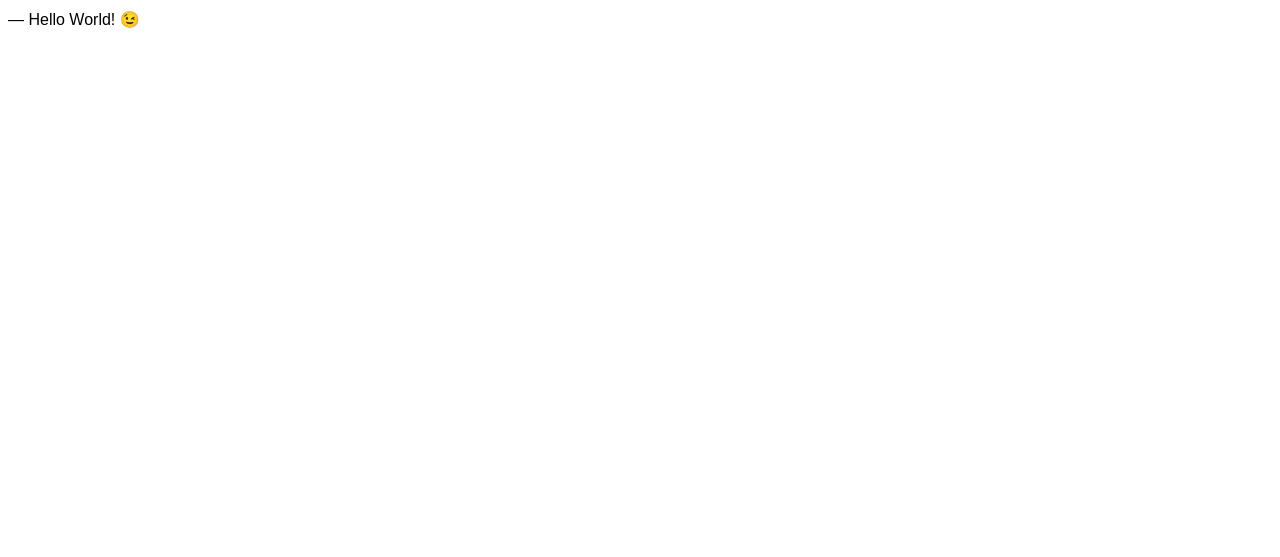
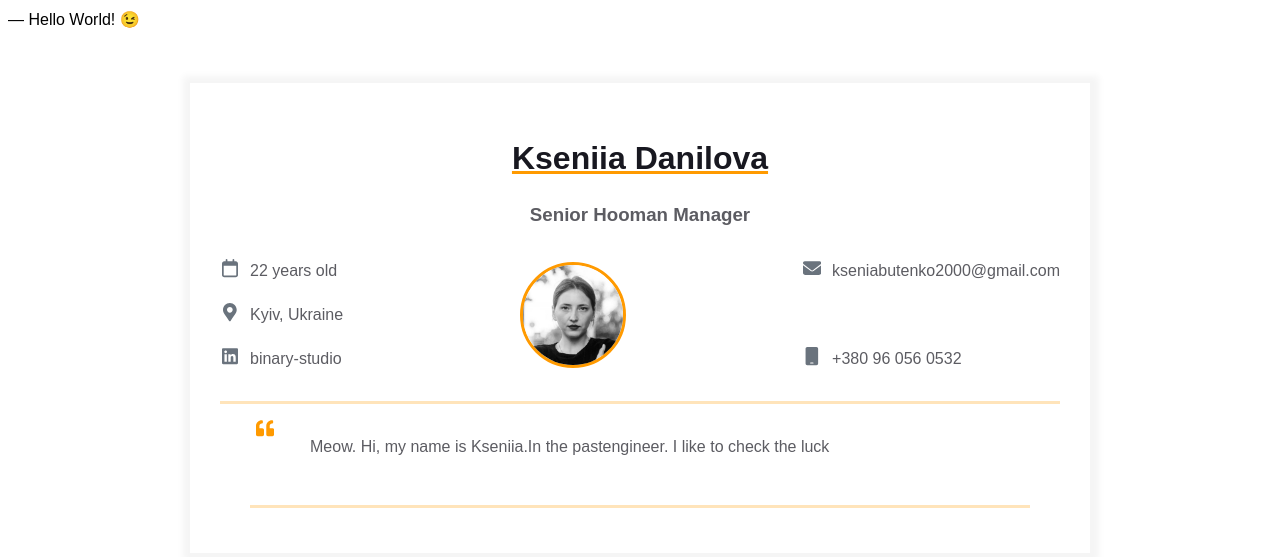
Before and after one commit to danilovass/homepage, a plain HTML site: page index.html in a window 1280 px wide. Drawn offline with Linux system fonts and the light colour scheme.

Commit message:
add main information

```diff
--- a/index.html
+++ b/index.html
@@ -8,5 +8,83 @@
   </head>
   <body>
     ― Hello World! &#x1F609;
+    <main>
+      <div class="resume">
+        <div class="container">
+          <div class="resume__block">
+            <h1 class="contact-info__header">Kseniia Danilova</h1>
+            <h3 class="contact-info__sub-header">Senior Hooman Manager</h3>
+
+            <div class="contact_info_container fh">
+              <div class="contact-info__block">
+                <a href="" rel="author" class="contact-info__item">
+                  <div class="contact-info__item-icon-wrapper">
+                      <svg class="contact-info__item-icon" xmlns="http://www.w3.org/2000/svg" viewBox="0 0 448 512"><!--! Font Awesome Pro 6.1.1 by @fontawesome - https://fontawesome.com License - https://fontawesome.com/license (Commercial License) Copyright 2022 Fonticons, Inc. --><path d="M152 64H296V24C296 10.75 306.7 0 320 0C333.3 0 344 10.75 344 24V64H384C419.3 64 448 92.65 448 128V448C448 483.3 419.3 512 384 512H64C28.65 512 0 483.3 0 448V128C0 92.65 28.65 64 64 64H104V24C104 10.75 114.7 0 128 0C141.3 0 152 10.75 152 24V64zM48 448C48 456.8 55.16 464 64 464H384C392.8 464 400 456.8 400 448V192H48V448z"/></svg>
+                  </div>
+                  <span>22 years old</span>
+
+                <a href="" rel="author" class="contact-info__item">
+                  <div class="contact-info__item-icon-wrapper">
+                    <svg class="contact-info__item-icon" xmlns="http://www.w3.org/2000/svg" viewBox="0 0 384 512">
+                      <path
+                        d="M172.268 501.67C26.97 291.031 0 269.413 0 192 0 85.961 85.961 0 192 0s192 85.961 192 192c0 77.413-26.97 99.031-172.268 309.67-9.535 13.774-29.93 13.773-39.464 0zM192 272c44.183 0 80-35.817 80-80s-35.817-80-80-80-80 35.817-80 80 35.817 80 80 80z">
+                      </path>
+                    </svg>
+                  </div>
+                  <span>Kyiv, Ukraine</span>
+                </a>
+
+                <a href="https://ua.linkedin.com/company/binary-studio_241166" rel="author" class="contact-info__item">
+                  <div class="contact-info__item-icon-wrapper">
+                    <svg class="contact-info__item-icon" xmlns="http://www.w3.org/2000/svg" viewBox="0 0 448 512">
+                      <path
+                        d="M416 32H31.9C14.3 32 0 46.5 0 64.3v383.4C0 465.5 14.3 480 31.9 480H416c17.6 0 32-14.5 32-32.3V64.3c0-17.8-14.4-32.3-32-32.3zM135.4 416H69V202.2h66.5V416zm-33.2-243c-21.3 0-38.5-17.3-38.5-38.5S80.9 96 102.2 96c21.2 0 38.5 17.3 38.5 38.5 0 21.3-17.2 38.5-38.5 38.5zm282.1 243h-66.4V312c0-24.8-.5-56.7-34.5-56.7-34.6 0-39.9 27-39.9 54.9V416h-66.4V202.2h63.7v29.2h.9c8.9-16.8 30.6-34.5 62.9-34.5 67.2 0 79.7 44.3 79.7 101.9V416z">
+                      </path>
+                    </svg>
+                  </div>
+                  <span>binary-studio</span>
+                </a>
+              </div>
+
+              <div class="contact-info__block contact-info__block--center">
+                <img class="contact-info__avatar" src="me.jpg" alt="Avatar">
+              </div>
+
+              <div class="contact-info__block">
+                <a href="" rel="author" class="contact-info__item">
+                  <div class="contact-info__item-icon-wrapper">
+                      <svg class="contact-info__item-icon" xmlns="http://www.w3.org/2000/svg" viewBox="0 0 512 512"><!--! Font Awesome Pro 6.1.1 by @fontawesome - https://fontawesome.com License - https://fontawesome.com/license (Commercial License) Copyright 2022 Fonticons, Inc. --><path d="M464 64C490.5 64 512 85.49 512 112C512 127.1 504.9 141.3 492.8 150.4L275.2 313.6C263.8 322.1 248.2 322.1 236.8 313.6L19.2 150.4C7.113 141.3 0 127.1 0 112C0 85.49 21.49 64 48 64H464zM217.6 339.2C240.4 356.3 271.6 356.3 294.4 339.2L512 176V384C512 419.3 483.3 448 448 448H64C28.65 448 0 419.3 0 384V176L217.6 339.2z"/></svg>
+                  </div>
+                  <span>kseniabutenko2000@gmail.com</span>
+                </a>
+              <a href="" rel="author" class="contact-info__item">
+                  <div class="contact-info__item-icon-wrapper">
+                      <svg class="contact-info__item-icon" xmlns="http://www.w3.org/2000/svg" viewBox="0 0 384 512"><!--! Font Awesome Pro 6.1.1 by @fontawesome - https://fontawesome.com License - https://fontawesome.com/license (Commercial License) Copyright 2022 Fonticons, Inc. --><path d="M320 0H64C37.5 0 16 21.5 16 48v416C16 490.5 37.5 512 64 512h256c26.5 0 48-21.5 48-48v-416C368 21.5 346.5 0 320 0zM240 447.1C240 456.8 232.8 464 224 464H159.1C151.2 464 144 456.8 144 448S151.2 432 160 432h64C232.8 432 240 439.2 240 447.1z"/></svg>
+                  </div>
+                  <span>+380 96 056 0532</span>
+                </a>
+              </div>
+            </div>
+          </div>
+
+          <div class="container">
+            <div class="resume__block">
+              <div class="intro">
+                <div class="intro__icon-wrapper">
+                  <svg class="intro__icon" xmlns="http://www.w3.org/2000/svg" viewBox="0 0 512 512">
+                    <path
+                      d="M464 256h-80v-64c0-35.3 28.7-64 64-64h8c13.3 0 24-10.7 24-24V56c0-13.3-10.7-24-24-24h-8c-88.4 0-160 71.6-160 160v240c0 26.5 21.5 48 48 48h128c26.5 0 48-21.5 48-48V304c0-26.5-21.5-48-48-48zm-288 0H96v-64c0-35.3 28.7-64 64-64h8c13.3 0 24-10.7 24-24V56c0-13.3-10.7-24-24-24h-8C71.6 32 0 103.6 0 192v240c0 26.5 21.5 48 48 48h128c26.5 0 48-21.5 48-48V304c0-26.5-21.5-48-48-48z">
+                    </path>
+                  </svg>
+                </div>
+                <p class="intro_text">Meow.
+                  Hi, my name is Kseniia.In the pastengineer. I like to check the luck
+                </p>
+              </div>
+            </div>
+          </div>
+        </div>
+      </div>
+    </main>
   </body>
 </html>
```
Also changed, not shown: me.jpg (added).
